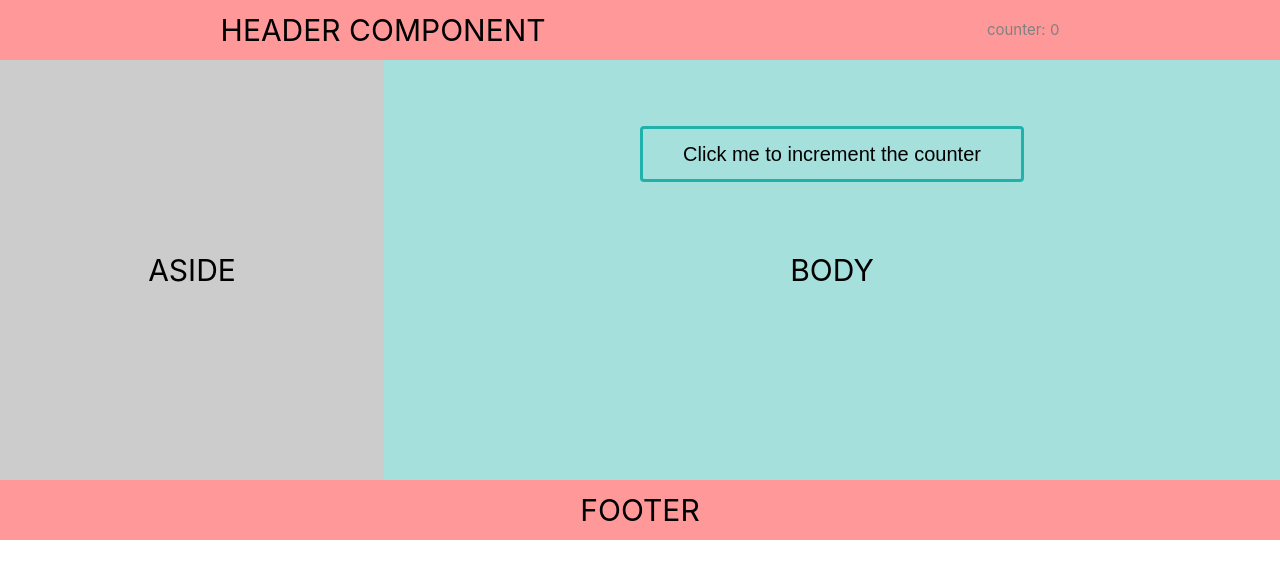
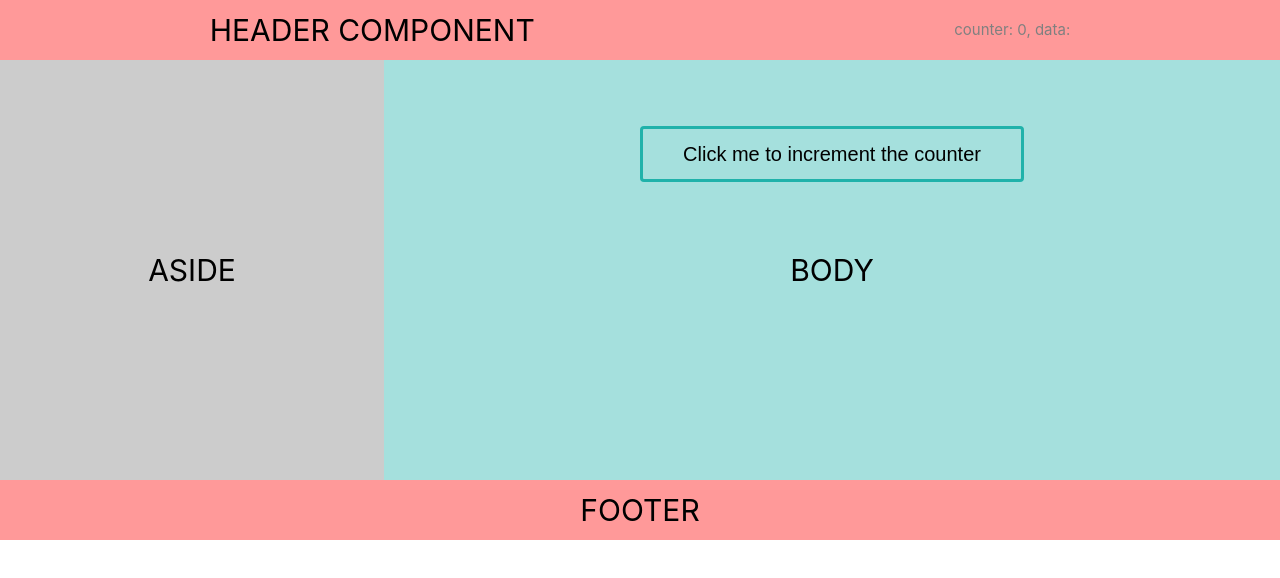
Before and after one commit to harshdeepsingh3341/bootcamp, a React (Create React App) app in the folder introduction_to_reactjs/exercise/: page / in a window 1280 px wide. Shown: the top 578 px of the page. Built offline with nearby package versions, Linux system fonts and the light colour scheme.

Commit message:
sending data from the child to parent component using callbacks

```diff
--- a/introduction_to_reactjs/exercise/src/App.js
+++ b/introduction_to_reactjs/exercise/src/App.js
@@ -13,9 +13,10 @@ class App extends Component {
         }
     }
 
-    updateCounter = () => {
+    updateCounter = (data = 'nothing') => {
         this.setState({
-            counter: ++this.state.counter
+            counter: ++this.state.counter,
+            data: data + " " + this.state.counter
         });
     };
 
@@ -24,7 +25,7 @@ class App extends Component {
 
       return(
           <div className="App">
-              <Header counter={this.state.counter}/>
+              <Header counter={this.state.counter} data={this.state.data}/>
               <Main updateCounter={this.updateCounter}/>
               <Footer/>
           </div>
--- a/introduction_to_reactjs/exercise/src/components/header-component/Header.js
+++ b/introduction_to_reactjs/exercise/src/components/header-component/Header.js
@@ -8,14 +8,14 @@ class Header extends Component{
     }
 
     render(){
-        let {counter} = this.props;
+        let {counter, data} = this.props;
         return (
             <header>
                 <div>
                     HEADER COMPONENT
                 </div>
                 <div className="counter">
-                    counter: {counter}
+                    counter: {counter}, data: {data}
                 </div>
             </header>
         )
--- a/introduction_to_reactjs/exercise/src/components/main-component/components/body-component/Body.js
+++ b/introduction_to_reactjs/exercise/src/components/main-component/components/body-component/Body.js
@@ -12,7 +12,7 @@ class Body extends Component{
         return (
             <div className='body-component'>
                 <p>BODY</p>
-                <button onClick={updateCounter}>Click me to increment the counter</button>
+                <button onClick={() => updateCounter('This is some data')}>Click me to increment the counter</button>
             </div>
         );
     }
```
